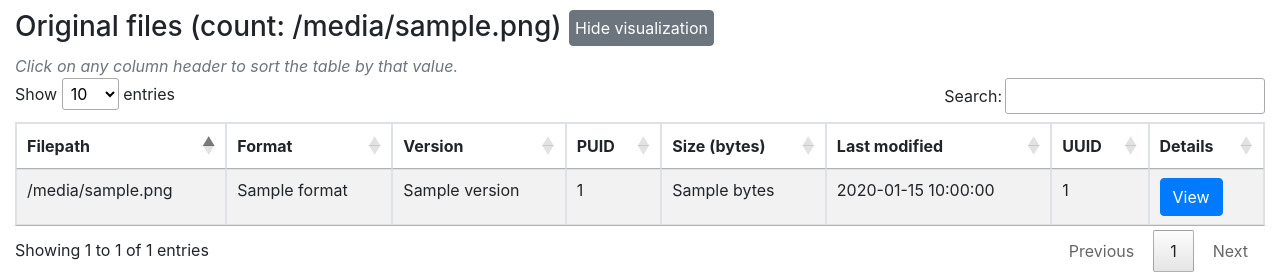
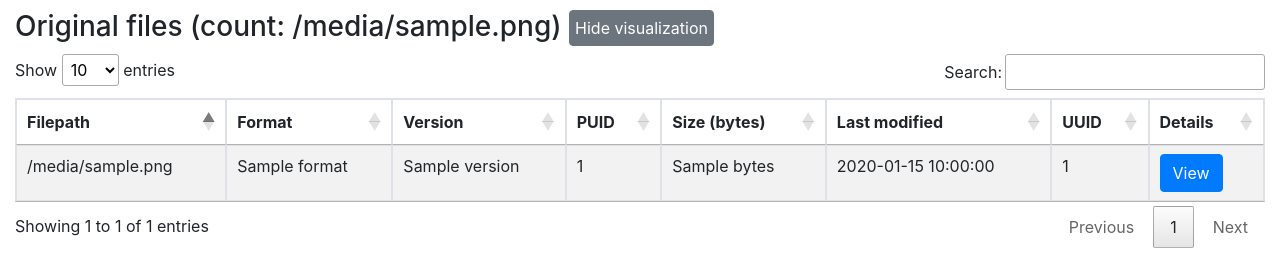
Before and after one commit to tw4l/METSFlask, a Flask app: template METSFlask/templates/aip.html in a window 1280 px wide. Shown: the part 668-940 px from the top of the page. After the commit the page ends 916 px from the top, so only its background shows below. Run offline with Flask 2, Linux system fonts and the light colour scheme; the template is opened without the code that fills it: most values are stand-ins (such as "Sample title", 1, 10 or a date in 2020); some libraries are stand-ins or nearby versions.

Commit message:
Remove helper tagline

```diff
--- a/METSFlask/templates/aip.html
+++ b/METSFlask/templates/aip.html
@@ -47,7 +47,6 @@
         </button>
       </span>
     </h2>
-    <tagline class="text-muted"><em>Click on any column header to sort the table by that value.</em></tagline>
     <div class="table-responsive">
       <table class="table table-striped table-bordered table-condensed datatable">
         <thead>
```
